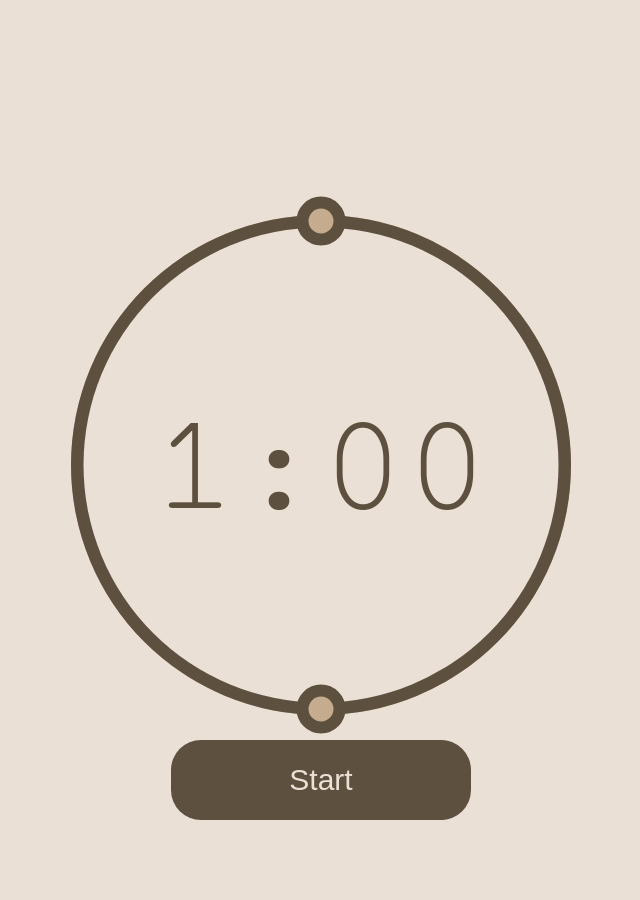
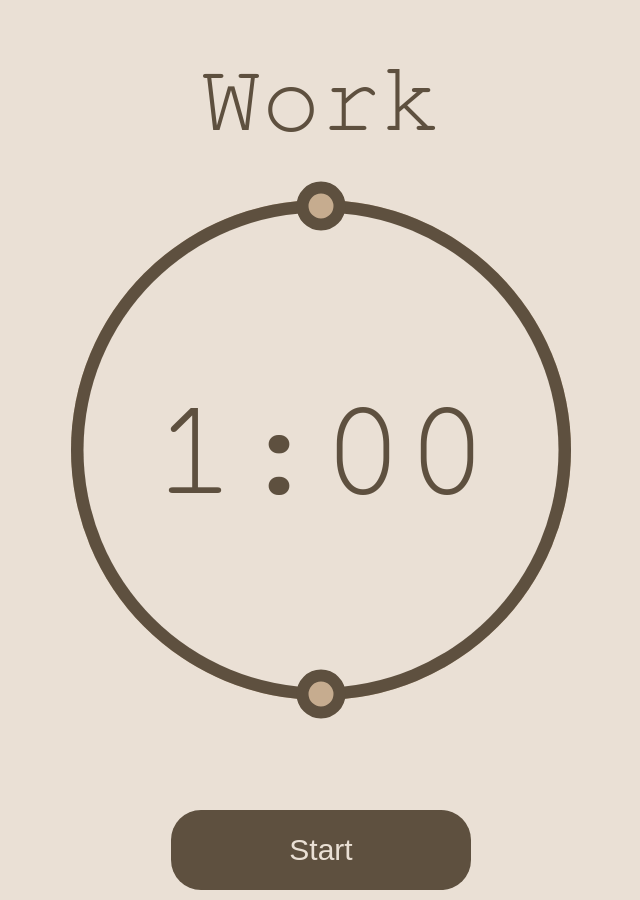
Before and after one commit to larope/archron, a plain HTML site: page index.html in a window 1280 px wide. Shown: the whole page, without its empty margins (319-959 px from the left). Before the commit the page ends 830 px from the top, so only its background shows below. Drawn offline with Linux system fonts and the light colour scheme.

Commit message:
Added steps mechanics that allows to maximal number of subdivisions on clock.

```diff
--- a/index.html
+++ b/index.html
@@ -15,6 +15,9 @@
 
 <body>
     <div class="container">
+        <div class="current-coroutine font-verdana">
+            Work
+        </div>
         <div class="timer-container">
             <div class="clock">
                 <h1 class="font-verdana unselectable" id="timer-text">1:00</h1>
@@ -37,6 +40,8 @@
                 </div>
             </div>
         </div>
+        <div class="step-points" id="step-points">
+        </div>
         <div class="sldiers">
             <div class="time-slider" tabindex="0" id="slider1"></div>
             <div class="time-slider" tabindex="0" id="slider2"></div>
--- a/script.js
+++ b/script.js
@@ -6,9 +6,8 @@ const timer_text = document.getElementById('timer-text');
 const switch_button = document.getElementById('switch-button');
 const slider1 = document.getElementById('slider1');
 const slider2 = document.getElementById('slider2');
-const delay = 1;
 const timer = document.getElementById('timer');
-
+const stepPoints = document.getElementById('step-points');
 let clickedSlider = null;
 slider1.addEventListener('mouseenter', ()=> {
     bodyTag.style.cursor = "grab";
@@ -118,6 +117,12 @@ setDefaultPoint();
 let slider1Angle = 270;
 let slider2Angle = 90;
 
+let steps = 24;
+
+function generatePoints(){
+
+}
+
 onMouseHold = () => {
     if(clickedSlider === null) return;
     bodyTag.style.cursor = "grabbing";
@@ -131,42 +136,46 @@ onMouseHold = () => {
     if(Math.asin(vec.y) != 0) modifier = -Math.asin(vec.y)/Math.abs(Math.asin(vec.y));
     alpha = (360+Math.floor(modifier*alpha*57.2958))%360;
 
-    let finalPos = multiplyVector(vec, (getDivSize(timer).width-12.5)/2);
+    let step = 360/steps;
+    let x = (alpha%step)/step;
+    if(x >= 0.5) x = 1
+    else x = 0;
+    alpha = alpha - alpha%step + x*step;
 
     if(clickedSlider === slider1){
         slider1Angle = alpha;
-        slider1.style.left = timerCenter.x+finalPos.x + "px";
-        slider1.style.top = timerCenter.y+finalPos.y + "px";
-        slider1.style.transform = "translate(-50%, -50%)";
+        setSlider(slider1, slider1Angle);
     }
     else if(clickedSlider === slider2){
         slider2Angle = alpha;
-        slider2.style.left = timerCenter.x+finalPos.x + "px";
-        slider2.style.top = timerCenter.y+finalPos.y + "px";
-        slider2.style.transform = "translate(-50%, -50%)";
+        setSlider(slider2, slider2Angle);
     }
 
 }
 
 
+function setSlider(slider, angel){
+    let timerCenter = getDivCenter(timer);
 
+    let step = 360/steps;
+    let x = (angel%step)/step;
+    if(x >= 0.5) x = 1
+    else x = 0;
+    angel = angel - angel%step + x*step;
+
+    let finalPos = createPoint(
+    Math.cos(angel/57.2958)*(getDivSize(timer).width-12.5)/2,
+    Math.sin(angel/57.2958)*(getDivSize(timer).width-12.5)/2);
+    slider.style.left = timerCenter.x+finalPos.x + "px";
+    slider.style.top = timerCenter.y-finalPos.y + "px";
+    slider.style.transform = "translate(-50%, -50%)";
+}
 setInterval(()=>{
     let timerCenter = getDivCenter(timer);
     if(clickedSlider != slider1){
-        let finalPos = createPoint(
-        Math.cos(slider1Angle/57.2958)*(getDivSize(timer).width-12.5)/2,
-        Math.sin(slider1Angle/57.2958)*(getDivSize(timer).width-12.5)/2);
-        slider1.style.left = timerCenter.x+finalPos.x + "px";
-        slider1.style.top = timerCenter.y-finalPos.y + "px";
-        slider1.style.transform = "translate(-50%, -50%)";
+        setSlider(slider1, slider1Angle);
     }
     if(clickedSlider != slider2){
-        let finalPos = createPoint(
-        Math.cos(slider2Angle/57.2958)*(getDivSize(timer).width-12.5)/2,
-        Math.sin(slider2Angle/57.2958)*(getDivSize(timer).width-12.5)/2);
-        slider2.style.left = timerCenter.x+finalPos.x + "px";
-        slider2.style.top = timerCenter.y-finalPos.y + "px";
-        slider2.style.transform = "translate(-50%, -50%)";
+        setSlider(slider2, slider2Angle);
     }
 }, 10);
-let step = 10;
--- a/style.css
+++ b/style.css
@@ -7,7 +7,12 @@ body, html{
     margin: 0;
     padding: 0;
 }
-
+.current-coroutine{
+    text-align: center;
+    font-size: 100px;
+    padding-top: 50px;
+    color: #5e503f;
+}
 .center{
     position: absolute;
     top: 50%;
@@ -19,7 +24,7 @@ body, html{
     display: grid;
     grid-template-columns: 1fr;
     padding-top: auto;
-    margin-top: 200px;
+    margin-top: 50px;
 }
 
 .timer-container div {
@@ -38,7 +43,6 @@ body, html{
     overflow: hidden;
     display: flex;
     flex-wrap: wrap;
-    margin-bottom: 30px;
 }
 .font-verdana {
     font-family: FreeMono, monospace;
@@ -123,6 +127,7 @@ body, html{
 }
 
 .standard-btn{
+    margin-top: 100px;
     width: 300px;
     height: 80px;
     padding: 20px 50px;
```
